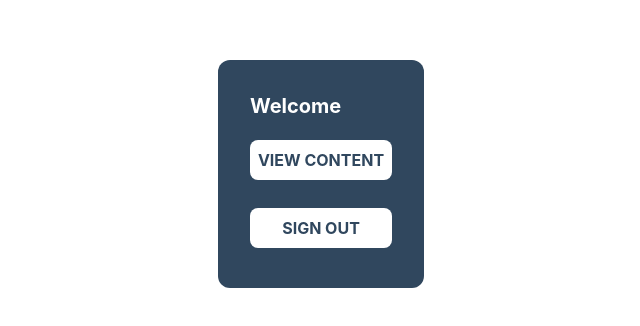
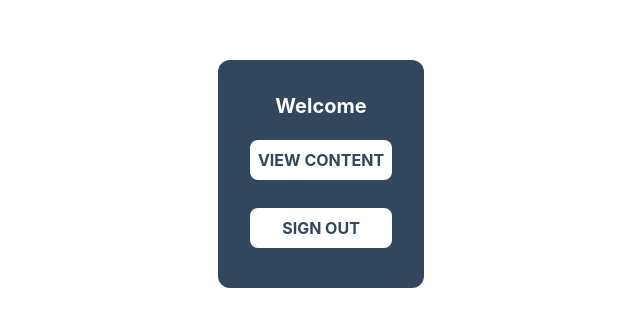
Before and after one commit to ppwire/simeple-app, a Vue app in the folder web/: page /content in a window 1280 px wide. Shown: the part 216-542 px from the top of the page, without its empty margins (319-959 px from the left). Built offline with nearby package versions, Linux system fonts and the light colour scheme; no server answers; sample sign-in values are in the browser's storage; what vuex-map-fields would draw is missing.

Commit message:
fixed wording, add bg

```diff
--- a/web/src/components/ContentBar.vue
+++ b/web/src/components/ContentBar.vue
@@ -1,6 +1,6 @@
 <template>
   <div class="form-card">
-    <h3 class="font-bold text-white text-xl">
+    <h3 class="font-bold text-white text-xl text-center">
       Welcome {{ this.$store.state.signIn.name }}
     </h3>
     <button class="form-btn" @click="this.$emit('get-content')">
```
